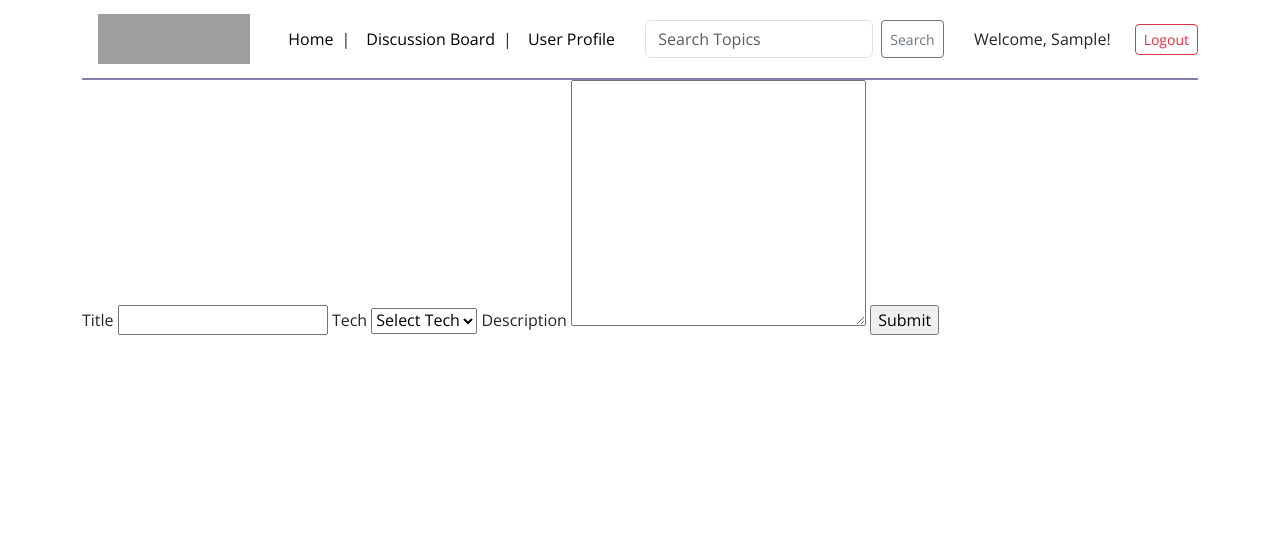
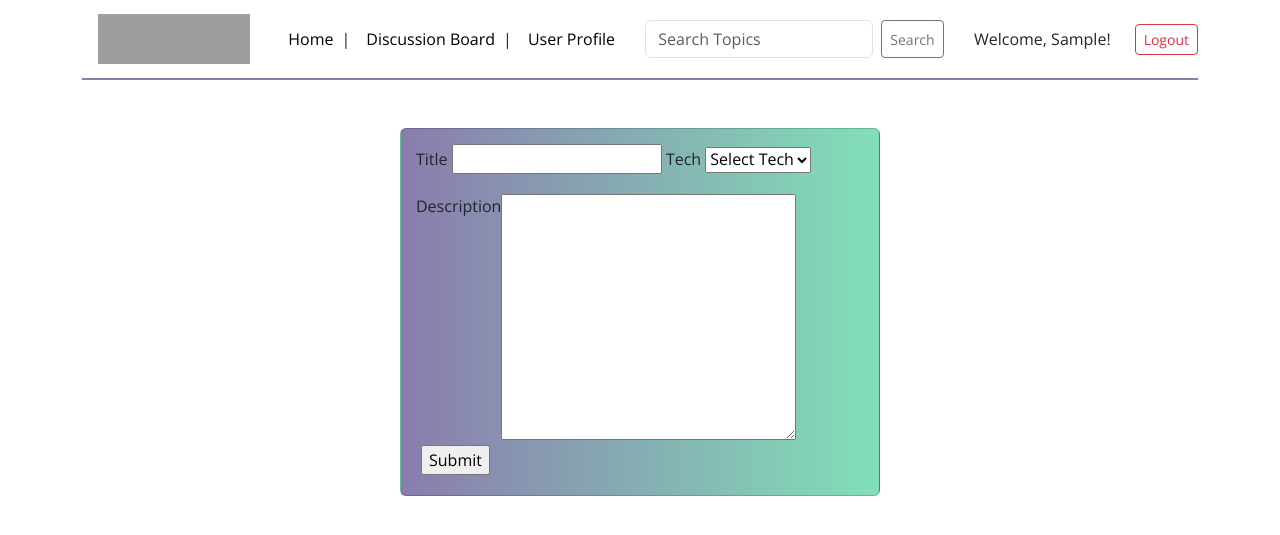
Before and after one commit to spavlov03/dojoConn, a Flask app: template app/flask_app/templates/create_post.html in a window 1280 px wide. Shown: the top 535 px of the page. Run offline with Flask 2, Linux system fonts and the light colour scheme; the template is opened without the code that fills it: most values are stand-ins (such as "Sample title", 1, 10 or a date in 2020); grey boxes are pictures that could not be loaded.

Commit message:
styling stuffs

```diff
--- a/app/flask_app/static/css/style.css
+++ b/app/flask_app/static/css/style.css
@@ -90,3 +90,21 @@
     width: 80%;
     border-bottom: solid 1px rgb(184, 184, 184);
 }
+
+.card {
+    background-image: linear-gradient(to right,#8a7cad , #81e0b8  );
+}
+
+.card-body-add {
+    margin: 10px;
+    padding: 5px;
+}
+
+.card-foot {
+    margin-top: 20px;
+    display: flex;
+}
+
+.submitter {
+    padding: 5px;
+}
--- a/app/flask_app/templates/create_post.html
+++ b/app/flask_app/templates/create_post.html
@@ -47,8 +47,38 @@
       </div>
     </div>
 
+    <div class="col-sm mt-5 d-flex justify-content-center">
 
-    <form action="/add/post" method="post">
+      <div class="card" style="width: 30rem;">
+        <div class="card-body-add">
+          <form action="/add/post" method="post">
+            <label for="">Title</label>
+            <input type="text" name="title">
+            <label for="">Tech</label>
+            <select name="technology" id="">
+              <option value="" selected disabled hidden>Select Tech</option>
+              <option value="mern">MERN</option>
+              <option value="python">Python</option>
+              <option value="java">Java</option>
+            </select>
+            <div class="card-foot">
+              <label for="">Description</label>
+              <textarea name="description" id="" cols="30" rows="10"></textarea>
+              <input type="hidden" name="user_id" value="{{logged_user.id}}">
+            </div>
+            <div class="submitter">
+              <input type="submit" value="Submit">
+            </div>
+            <!-- <label for="">Description</label>
+            <textarea name="description" id="" cols="30" rows="10"></textarea>
+            <input type="hidden" name="user_id" value="{{logged_user.id}}">
+            <input type="submit" value="Submit"> -->
+          </form>
+        </div>
+      </div>
+    </div>
+
+    <!-- <form action="/add/post" method="post">
       <label for="">Title</label>
       <input type="text" name="title">
       <label for="">Tech</label>
@@ -62,7 +92,7 @@
       <textarea name="description" id="" cols="30" rows="10"></textarea>
       <input type="hidden" name="user_id" value="{{logged_user.id}}">
       <input type="submit" value="Submit">
-    </form>
+    </form> -->
 
   </div>
 </body>
```
Also changed, not shown: app/flask_app/templates/view_user.html (+12 -11 lines).
